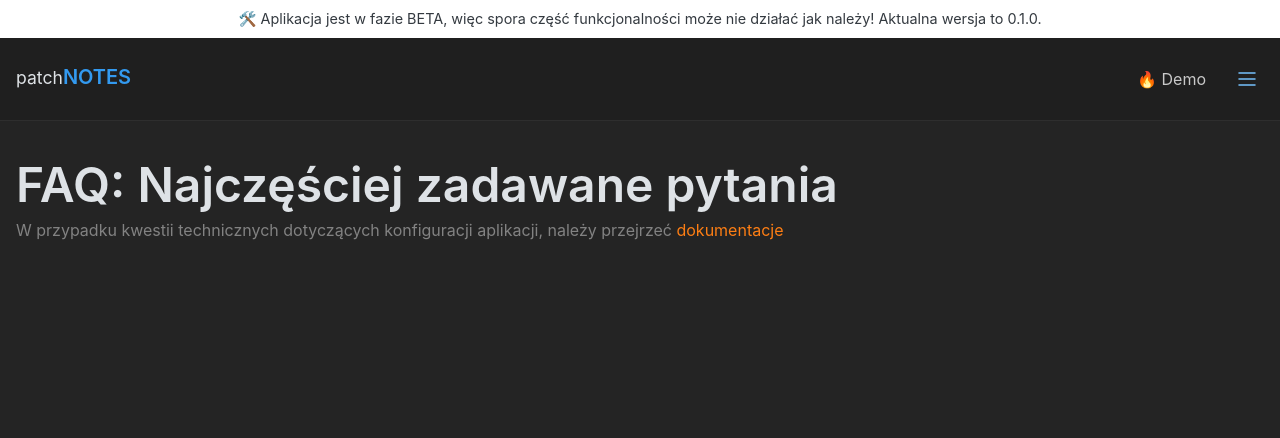
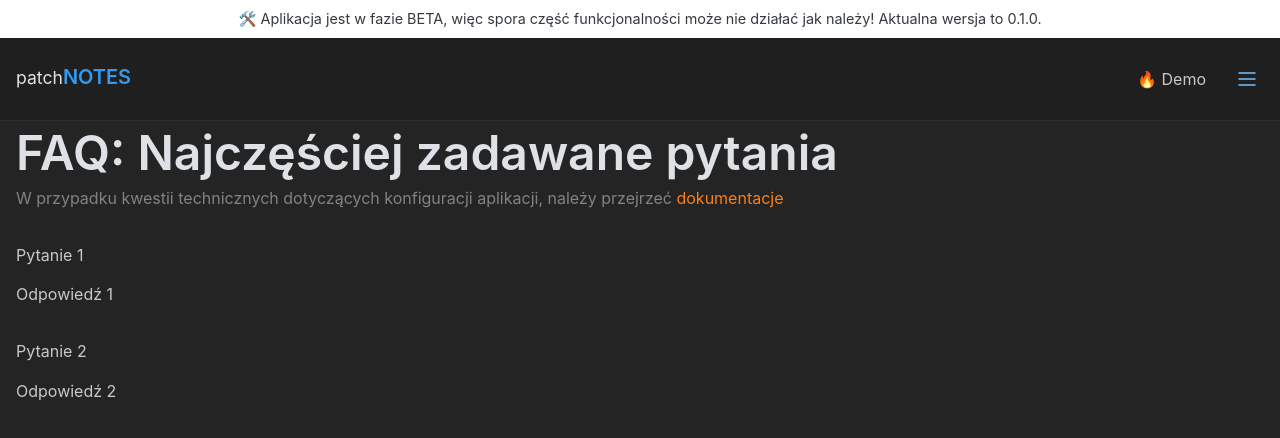
Before and after one commit to jakubwilk/forumgame-patchnotes-admin, a React (Vite) app in the folder client/: page /faq in a window 1280 px wide. Shown: the top 438 px of the page. Built offline with nearby package versions, Linux system fonts and the light colour scheme.

Commit message:
Create component with question and answer for FAQ page

```diff
--- /dev/null
+++ b/client/src/modules/faq/components/QuestionAndAnswer.tsx
@@ -0,0 +1,22 @@
+import { Text, Title } from '@mantine/core'
+import clsx from 'clsx'
+
+import '@mantine/core/styles/Title.layer.css'
+import '@mantine/core/styles/Text.layer.css'
+import classes from './Components.module.css'
+
+interface IProps {
+  question: string
+  answer: string
+}
+
+export function QuestionAndAnswer({ question, answer }: IProps) {
+  return (
+    <article>
+      <Title order={3} className={clsx('inline-block pb-2 mb-2', classes.question)}>
+        {question}
+      </Title>
+      <Text className={classes.answer}>{answer}</Text>
+    </article>
+  )
+}
--- a/client/src/modules/faq/components/index.ts
+++ b/client/src/modules/faq/components/index.ts
@@ -1,3 +1,4 @@
 export * from './PageTitle'
+export * from './QuestionAndAnswer.tsx'
 /** CSS Modules */
 export * from './Components.module.css'
--- a/client/src/modules/faq/pages/Faq.tsx
+++ b/client/src/modules/faq/pages/Faq.tsx
@@ -1,10 +1,14 @@
-import { PageTitle } from '../components'
+import { PageTitle, QuestionAndAnswer } from '../components'
 
 export function Faq() {
   return (
     <main className={'px-4'}>
-      <div className={'container mx-auto my-8'}>
+      <div className={'container mx-auto'}>
         <PageTitle />
+        <div className={'flex flex-col gap-8 mt-8'}>
+          <QuestionAndAnswer question={'Pytanie 1'} answer={'Odpowiedź 1'} />
+          <QuestionAndAnswer question={'Pytanie 2'} answer={'Odpowiedź 2'} />
+        </div>
       </div>
     </main>
   )
```
